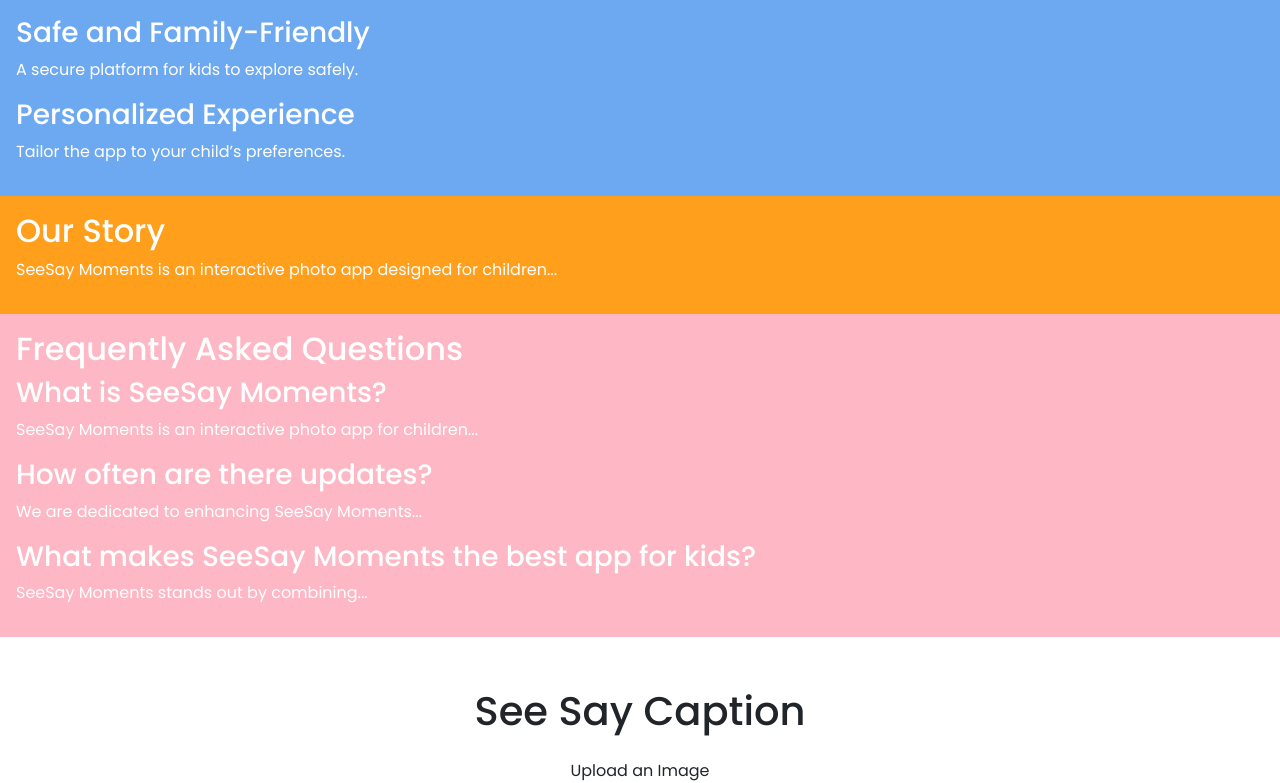
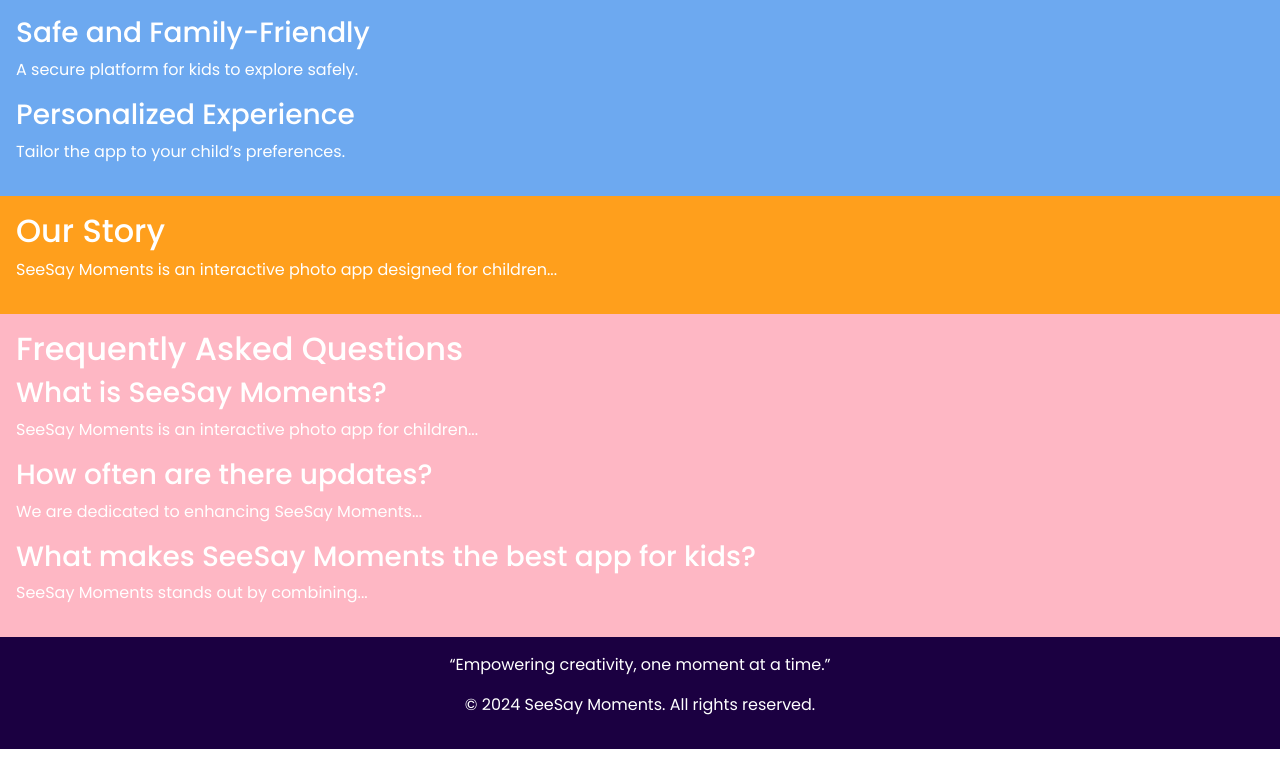
Before and after one commit to ysw711/FYP-24-S3-25, a React (Create React App) app in the folder frontend/: page / in a window 1280 px wide. Shown: the part 1086-1869 px from the top of the page. After the commit the page ends 1835 px from the top, so only its background shows below. Built offline with nearby package versions, Linux system fonts and the light colour scheme.

Commit message:
frontend

```diff
--- a/frontend/src/App.js
+++ b/frontend/src/App.js
@@ -1,22 +1,13 @@
 import React from 'react';
 import Navbar from './components/Navbar';
-import Header from './components/Header';
-import Features from './components/Features';
-import About from './components/About';
-import FAQ from './components/FAQ';
-import Footer from './components/Footer';
-import ImageCaptioning from './childUser/ImageCaptioning'; // Updated path
+import MainPage from './MainPage';
 
-const App = () => (
-  <>
-    <Navbar />
-    <Header />
-    <Features />
-    <About />
-    <FAQ />
-    <ImageCaptioning /> {/* Include the new component */}
-    <Footer />
-  </>
-);
+const App = () => {
+  return (
+    <div>
+      <MainPage />
+    </div>
+  );
+};
 
 export default App;
--- /dev/null
+++ b/frontend/src/MainPage.js
@@ -0,0 +1,23 @@
+
+import React from 'react';
+import Navbar from './components/Navbar';
+import Header from './components/Header';
+import Features from './components/Features';
+import About from './components/About';
+import FAQ from './components/FAQ';
+import Footer from './components/Footer'; // You can include the Footer here if it should be part of this page
+
+const MainPage = () => {
+  return (
+    <>
+      <Navbar />
+      <div id="header"><Header /></div>
+      <div id="features"><Features /></div>
+      <div id="about"><About /></div>
+      <div id="faq"><FAQ /></div>
+      <Footer />
+    </>
+  );
+};
+
+export default MainPage;
```
Also changed, not shown: frontend/src/components/SignUp.js (deleted).
